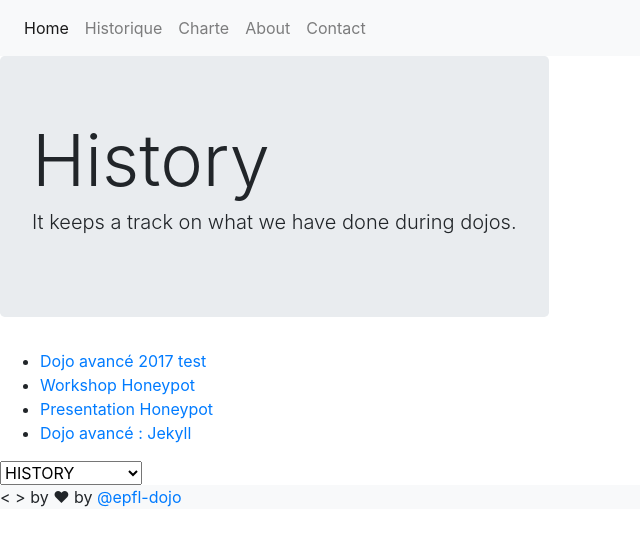
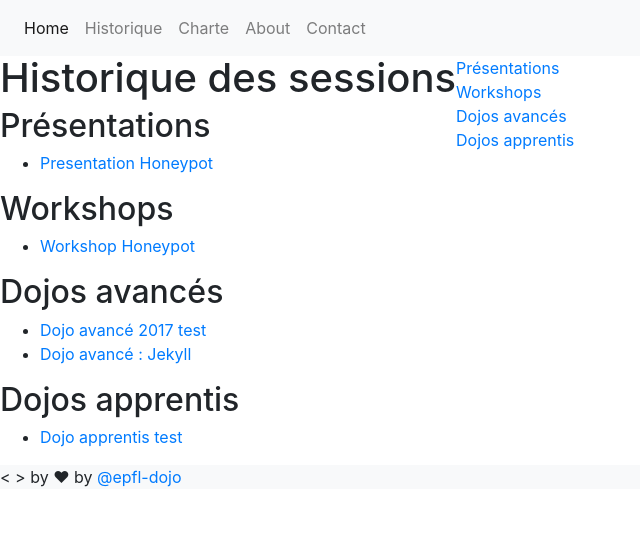
Before and after one commit to epfl-dojo/epfl-dojo.github.io, a Jekyll site: the page built from _pages/history.html, in a window 1280 px wide. Shown: the top 546 px of the page, without its empty margins (0-640 px from the left). Built offline with Jekyll 4.4.1, drawn with Linux system fonts in a browser that asks for light colours; nearby versions of some CDN libraries.

Commit message:
Some sub-menus for the history page

```diff
--- a/_pages/history.html
+++ b/_pages/history.html
@@ -1,21 +1,42 @@
 ---
+title: history
+permalink: history.html
 layout: default
 ---
+<h1>Historique des sessions</h1>
 
-  <div class="jumbotron">
-    <h1 class="display-3">History</h1>
-    <p class="lead">It keeps a track on what we have done during dojos.</p>
-  </div>
+<h2 id="dojos-presentations">Présentations</h2>
 <ul>
-    {% for post in site.categories["history"] %}
+  {% for post in site.categories["presentation"] %}
     <li>
       <a href="{{ post.url }}">{{ post.title }}</a>
     </li>
   {% endfor %}
 </ul>
-  <select name="selectedCategory">
-    {% assign catList = site.categories %}
-    {% for category in catList %}
-      <option>{{ category[0] | upcase }}</option>
+
+<h2 id="dojos-workshop">Workshops</h2>
+<ul>
+  {% for post in site.categories["workshop"] %}
+    <li>
+      <a href="{{ post.url }}">{{ post.title }}</a>
+    </li>
   {% endfor %}
-  </select>
+</ul>
+
+<h2 id="dojos-avances">Dojos avancés</h2>
+<ul>
+  {% for post in site.categories["advanced"] %}
+    <li>
+      <a href="{{ post.url }}">{{ post.title }}</a>
+    </li>
+  {% endfor %}
+</ul>
+
+<h2 id="dojos-apprentis">Dojos apprentis</h2>
+<ul>
+  {% for post in site.categories["apprentis"] %}
+    <li>
+      <a href="{{ post.url }}">{{ post.title }}</a>
+    </li>
+  {% endfor %}
+</ul>
```
Also changed, not shown: _pages/historique_et_versions.html (deleted, +0 -11 lines), _posts/2017/2017-10-13-test.md (added, +12 -0 lines). Lines whose indentation alone changed are shown as unchanged.
